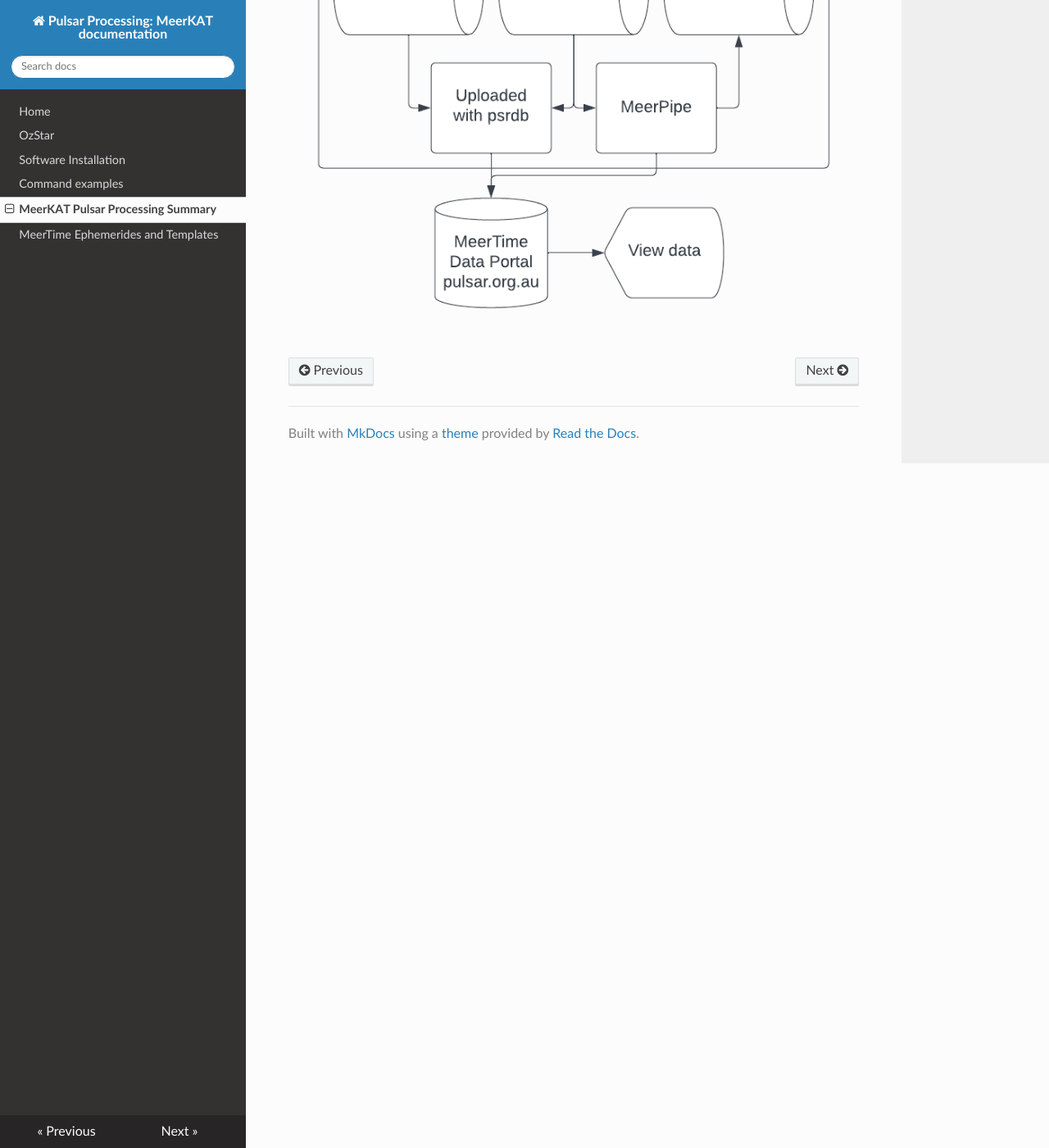
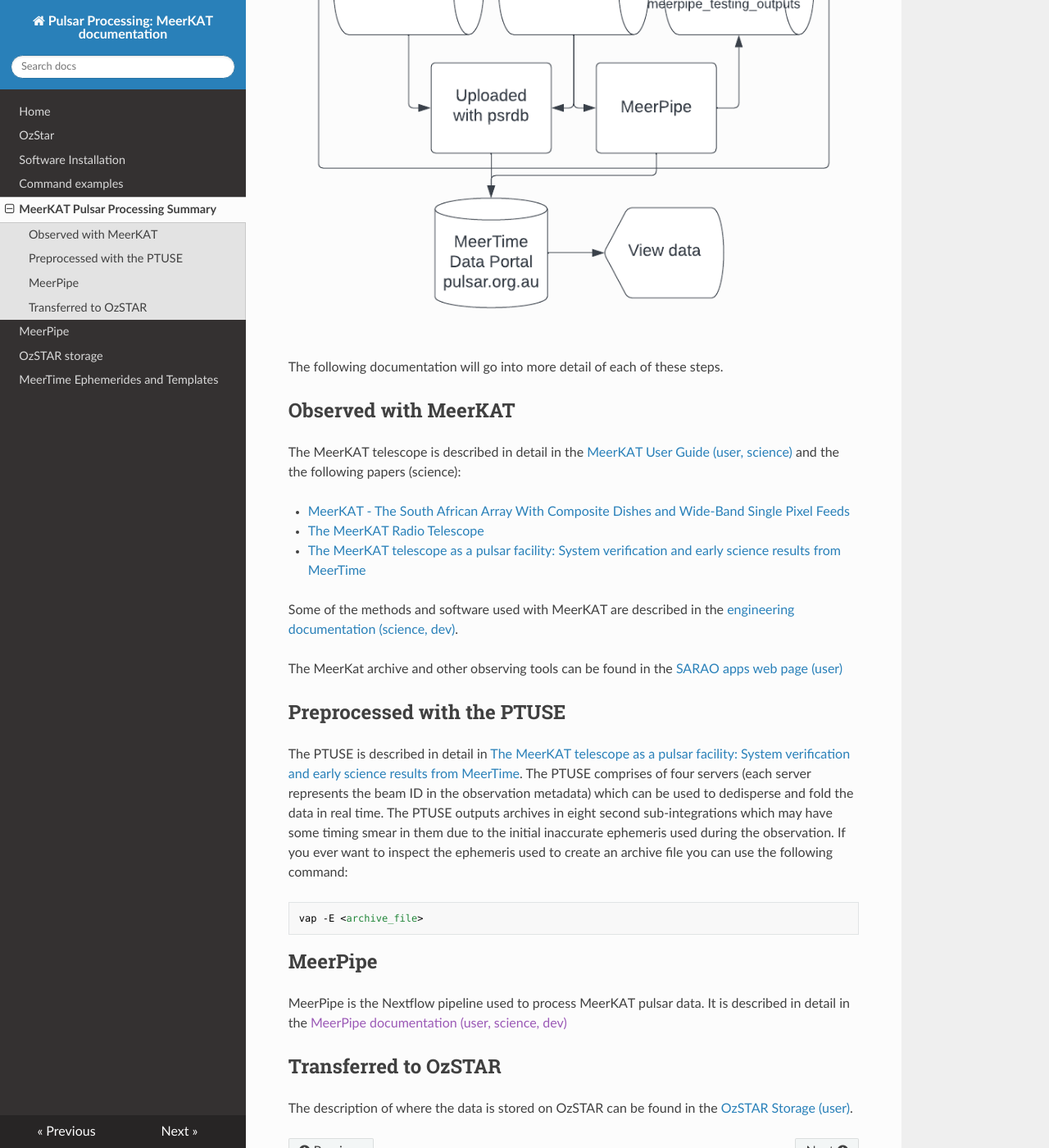
Before and after one commit to OZGrav/meerkat_pulsar_docs, an MkDocs documentation site: the page built from docs/meerkat_pulsar_summary.md, in a window 1280 px wide and 1400 px high, scrolled down 1088 px. Shown: the whole window at 82% size. Built offline with MkDocs 1.6.1, drawn with Linux system fonts in a browser that asks for light colours; nearby versions of some CDN libraries.

Commit message:
Finished a high level summary and the ozstar storage description

````diff
--- a/docs/meerkat_pulsar_summary.md
+++ b/docs/meerkat_pulsar_summary.md
@@ -1,6 +1,6 @@
 # MeerKAT Pulsar Processing Summary
 
-The following is a high level summary of how we turn radio waves into processed pulsar data displayed on the [MeerTime Data Portal](pulsars.org.au).
+The following is a high level summary of how we turn radio waves into processed pulsar data displayed on the [MeerTime Data Portal](https://pulsars.org.au).
 This summary will include links to the other parts of this documentation and other resources that go into more detail of each aspect of the process.
 Many of these subsections will have one of the following labels to help you find the information you desire quicker:
 
@@ -13,8 +13,42 @@
 - Observed with MeerKAT
 - Preprocessed with the PTUSE
 - Transferred to OzSTAR
-- Observation metadata uploaded to [MeerTime Data Portal](pulsars.org.au)
+- Observation metadata uploaded to [MeerTime Data Portal](https://pulsars.org.au)
 - Data processed using MeerPipe
-- Observation results uploaded to [MeerTime Data Portal](pulsars.org.au)
+- Observation results uploaded to [MeerTime Data Portal](https://pulsars.org.au)
 
 ![meerkat_high_level](figures/meerkat_high_level.png)
+
+The following documentation will go into more detail of each of these steps.
+
+
+## Observed with MeerKAT
+
+The MeerKAT telescope is described in detail in the [MeerKAT User Guide (user, science)](https://public.ska.ac.za/meerkat/meerkat-user-guide/) and the the following papers (science):
+
+ - [MeerKAT - The South African Array With Composite Dishes and Wide-Band Single Pixel Feeds](https://ui.adsabs.harvard.edu/abs/2009IEEEP..97.1522J/abstract)
+ - [The MeerKAT Radio Telescope](https://ui.adsabs.harvard.edu/abs/2016mks..confE...1J/abstract)
+ - [The MeerKAT telescope as a pulsar facility: System verification and early science results from MeerTime](https://ui.adsabs.harvard.edu/abs/2020PASA...37...28B/abstract)
+
+Some of the methods and software used with MeerKAT are described in the [engineering documentation (science, dev)](https://katgpucbf.readthedocs.io/en/latest/index.html).
+
+The MeerKat archive and other observing tools can be found in the [SARAO apps web page (user)](https://apps.sarao.ac.za/)
+
+## Preprocessed with the PTUSE
+
+The PTUSE is described in detail in [The MeerKAT telescope as a pulsar facility: System verification and early science results from MeerTime](https://ui.adsabs.harvard.edu/abs/2020PASA...37...28B/abstract).
+The PTUSE comprises of four servers (each server represents the beam ID in the observation metadata) which can be used to dedisperse and fold the data in real time.
+The PTUSE outputs archives in eight second sub-integrations which may have some timing smear in them due to the initial inaccurate ephemeris used during the observation.
+If you ever want to inspect the ephemeris used to create an archive file you can use the following command:
+
+```
+vap -E <archive_file>
+```
+
+## MeerPipe
+
+MeerPipe is the Nextflow pipeline used to process MeerKAT pulsar data. It is described in detail in the [MeerPipe documentation (user, science, dev)]()
+
+## Transferred to OzSTAR
+
+The description of where the data is stored on OzSTAR can be found in the [OzSTAR Storage (user)](/meerkat_pulsar_docs/ozstar_storage/).
--- a/mkdocs.yml
+++ b/mkdocs.yml
@@ -1,5 +1,5 @@
 site_name: "Pulsar Processing: MeerKAT documentation"
-site_url: https://example.com/
+site_url: https://ozgrav.github.io/meerkat_pulsar_docs/
 theme: readthedocs
 nav:
     - Home: index.md
@@ -7,4 +7,6 @@
     - Software Installation: software_installation.md
     - Command examples: command_examples.md
     - MeerKAT Pulsar Processing Summary: meerkat_pulsar_summary.md
+    - MeerPipe: meerpipe.md
+    - OzSTAR storage: ozstar_storage.md
     - MeerTime Ephemerides and Templates: ephem_template.md
````
Also changed, not shown: docs/index.md (+3 -0 lines), docs/meerpipe.md (added, +5 -0 lines), docs/ozstar_storage.md (added, +133 -0 lines), docs/figures/meerkat_high_level.png.
